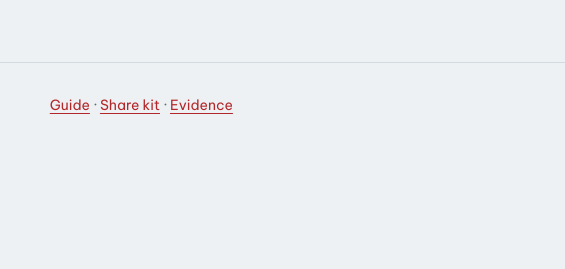
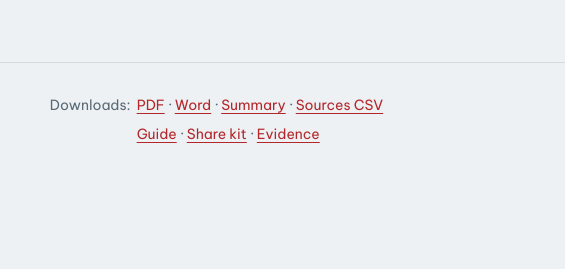
Before and after one commit to Sanjivortex/australia-daf-act, a website: page public/sources.html in a window 1280 px wide. Shown: the part 11562-11831 px from the top of the page, 715-1280 px from the left. Drawn offline with Linux system fonts and the light colour scheme.

Commit message:
Move downloads to the top of the footer links and use a transparent favicon
Footer links now show Downloads first, with Guide, Share kit and Evidence
on the line below starting under PDF. The DAO icon with its cream square is
replaced by the DAO mark on a transparent background: favicon.svg switches
between the dark-ink and light-ink marks to suit the browser theme, with a
transparent PNG fallback.

```diff
--- a/data/build-manifest.json
+++ b/data/build-manifest.json
@@ -1,4 +1,4 @@
 {
-  "indexSha256": "5c8d67e235978fab63d31062ad6669ce616f46511600dcc9e9948fff406ba546",
+  "indexSha256": "f429a2fbb7ef54ebf6f3c9a05eb4fec2c9b11bb97e7e67b22ca7443f8817480b",
   "sourcesChecked": "27 October 2026"
 }
--- a/public/assets/css/site.css
+++ b/public/assets/css/site.css
@@ -422,7 +422,10 @@ a.cite:hover { text-decoration: underline; }
 [data-theme="light"] .foot .on-light { display: block; }
 [data-theme="light"] .foot .on-dark { display: none; }
 .foot p { margin: 0 0 .5em; }
-@media screen and (max-width: 760px) { .foot .wrap { grid-template-columns: 1fr; } }
+.foot .links { display: grid; grid-template-columns: max-content max-content; column-gap: 6px; row-gap: 8px; align-content: start; }
+.foot .links .row { white-space: nowrap; }
+@media screen and (max-width: 480px) { .foot .links { grid-template-columns: 1fr; } .foot .links .lbl:empty { display: none; } .foot .links .row { white-space: normal; } }
+@media screen and (max-width: 1000px) { .foot .wrap { grid-template-columns: 1fr; } }
 
 /* Print edition (PDF): light theme values, cover page, notes kept in the margin */
 .print-only { display: none; }
--- a/public/sources.html
+++ b/public/sources.html
@@ -9,7 +9,8 @@
 <meta name="theme-color" content="#0c1317">
 <meta property="og:title" content="DAF Act field guide: evidence">
 <meta property="og:image" content="https://australia-daf-act.vercel.app/assets/og-card.png">
-<link rel="icon" href="assets/brand/icon.png" type="image/png">
+<link rel="icon" href="assets/brand/dao-mark-on-light.png" sizes="256x256" type="image/png">
+<link rel="icon" href="assets/brand/favicon.svg" type="image/svg+xml">
 <script>(function(){var d=document.documentElement;d.classList.add('js');try{var t=localStorage.getItem('theme');if(t!=='light'&&t!=='dark'){t=window.matchMedia&&window.matchMedia('(prefers-color-scheme: light)').matches?'light':'dark';}d.setAttribute('data-theme',t);}catch(e){}})();</script>
 <link rel="preconnect" href="https://fonts.googleapis.com">
 <link rel="preconnect" href="https://fonts.gstatic.com" crossorigin>
@@ -379,7 +380,8 @@
       <p class="mono" style="font-size:12px">Last verified 27 Oct 2026</p>
     </div>
     <div class="links">
-      <p><a href="./">Guide</a> · <a href="summary">Share kit</a> · <a href="sources">Evidence</a></p>
+      <span class="lbl">Downloads:</span><span class="row"><a href="downloads/australia-daf-act-explainer.pdf">PDF</a> · <a href="downloads/australia-daf-act-explainer.docx">Word</a> · <a href="downloads/community-summary.md">Summary</a> · <a href="downloads/sources.csv">Sources CSV</a></span>
+      <span class="lbl" aria-hidden="true"></span><span class="row"><a href="./">Guide</a> · <a href="summary">Share kit</a> · <a href="sources">Evidence</a></span>
     </div>
   </div>
 </footer>
```
Also changed, not shown: public/index.html (+4 -3 lines), public/summary.html (+4 -2 lines), README.md, public/assets/brand/dao-mark-on-dark.png (added), public/assets/brand/dao-mark-on-light.png (added), public/assets/brand/favicon.svg (added), public/assets/brand/icon.png (deleted), 2 other files.
